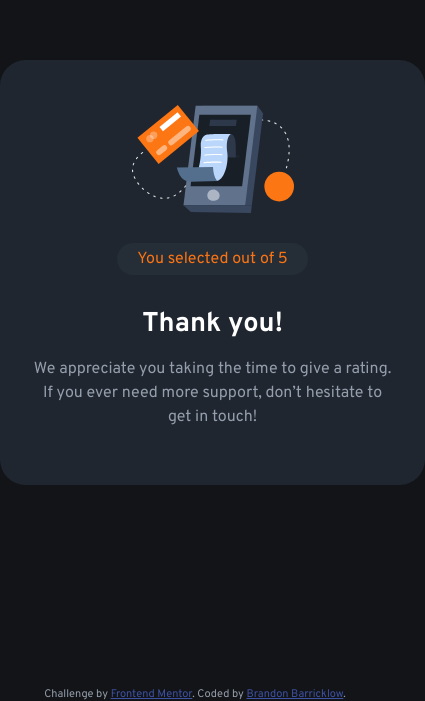
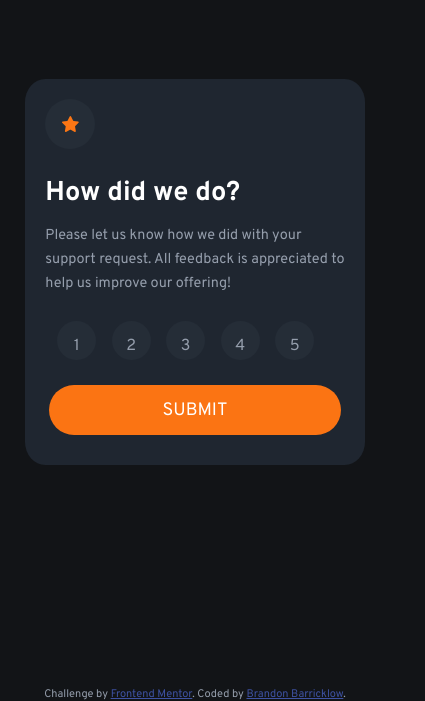
Before and after one commit to BLBarricklow/Frontend-Mentor---Interactive-rating-component, a plain HTML site: page index.html in a window 390 px wide. Shown: the part 143-844 px from the top of the page, 425 px wide, since content can reach past the window. Drawn offline with Linux system fonts and the light colour scheme.

Commit message:
Add js and first pass media queries for mobile

```diff
--- a/index.html
+++ b/index.html
@@ -21,7 +21,7 @@
 <main>
   <section class="card-body" >
     <!-- Rating state start -->
-    <section id="rating-card"  class="hidden">
+    <section id="rating-card"  class="">
       <div class="star-bubble">
         <img src="images/icon-star.svg" alt="">
       </div>
@@ -30,7 +30,7 @@
       <p>Please let us know how we did with your support request. All feedback is appreciated
       to help us improve our offering!</p>
 
-
+      <form>
         <input type="radio"  name="rating-number" value="1" id="score-1">
         <label for="score-1" class="radio-btn">
           <span class="rating-number">1</span>
@@ -56,17 +56,17 @@
           <span class="rating-number">5</span>
         </label>
 
-      <button>SUBMIT</button>
+        <button id="submit-btn">SUBMIT</button>
+      </form>
     </section>
     <!-- Rating state end -->
 
     <!-- Thank you state start -->
-    <!-- DON'T FORGET TO SWITCH HIDDEN BACK FROM REVIEW CARD -->
-    <section id="thanks-card" class="thanks-card">
+    <section id="thanks-card" class="thanks-card hidden">
 
       <img class="thanks-img" src="images/illustration-thank-you.svg" alt="">
 
-      <div class="selected-rating">You selected <!-- Add rating here --> out of 5</div>
+      <div class="selected-rating">You selected <span id="radio-value"></span> out of 5</div>
 
       <h2>Thank you!</h2>
 
@@ -81,6 +81,6 @@
     Coded by <a href="https://blbarricklow.netlify.app/">Brandon Barricklow</a>.
   </div>
 </main>
-
+<script src="public/js/main.js"></script>
 </body>
 </html>
--- /dev/null
+++ b/public/js/main.js
@@ -0,0 +1,8 @@
+document.querySelector("#submit-btn").addEventListener('click', hiddenToggle);
+
+function hiddenToggle() {
+    const radioNum = document.querySelector('input[name=rating-number]:checked').value;
+    document.querySelector('#radio-value').innerText = (radioNum);
+    document.querySelector('#rating-card').classList.toggle('hidden');
+    document.querySelector('#thanks-card').classList.toggle('hidden');
+}
--- a/public/style/main.css
+++ b/public/style/main.css
@@ -88,7 +88,7 @@ input[type="radio"] {
     height: 50px;
     width: 50px;
     border-radius: 50%;
-    margin: 0 2px;
+    margin: 0 5px;
     transition: 0.1s;
     line-height: 50px;
     text-align: center;
@@ -129,3 +129,45 @@ input[type="radio"]:checked + label {
     padding: 0 20px;
     margin: 30px 0 10px 0;
 }
+
+/*--------------------------
+        Media Query
+--------------------------*/
+
+@media screen and (max-width: 500px) {
+    .card-body {
+        width: 87vw;
+        padding: 20px;
+        height: auto;
+    }
+
+    p {
+        font-size: 0.9rem;
+        margin-bottom: 0;
+    }
+
+    button {
+        width: 75vw;
+        margin-top: 25px;
+        margin-bottom: 10px;
+    }
+
+    form {
+        width: 100%;
+    }
+
+    /*!!!!!!!!!!!!!!!!!!!!!
+    Finish mobile media queries
+   !!!!!!!!!!!!!!!!!!!!!! */
+
+    .radio-btn {
+        height: 10vw;
+        width: 10vw;
+        margin: auto;
+        margin-top: 25px;
+    }
+
+    .selected-rating {
+        margin-bottom: 0;
+    }
+}
```
Lines whose indentation alone changed are shown as unchanged.
